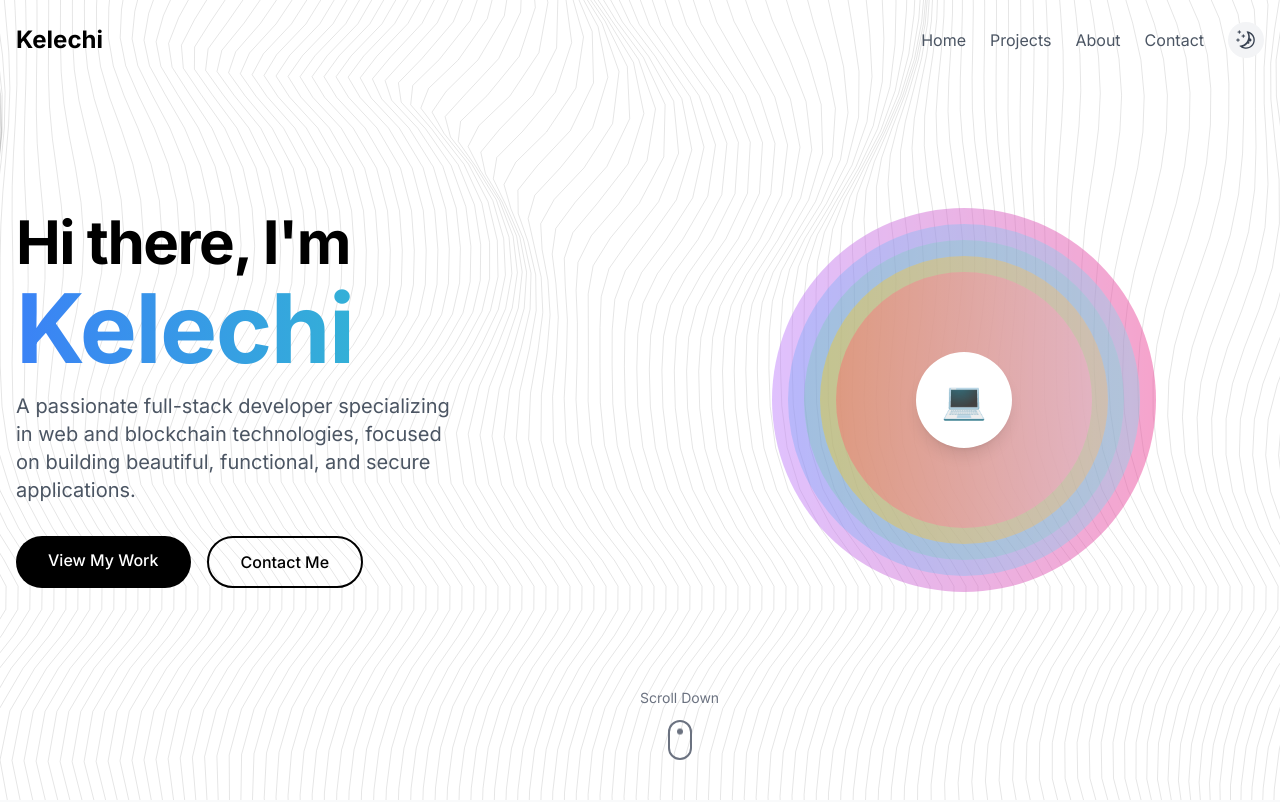
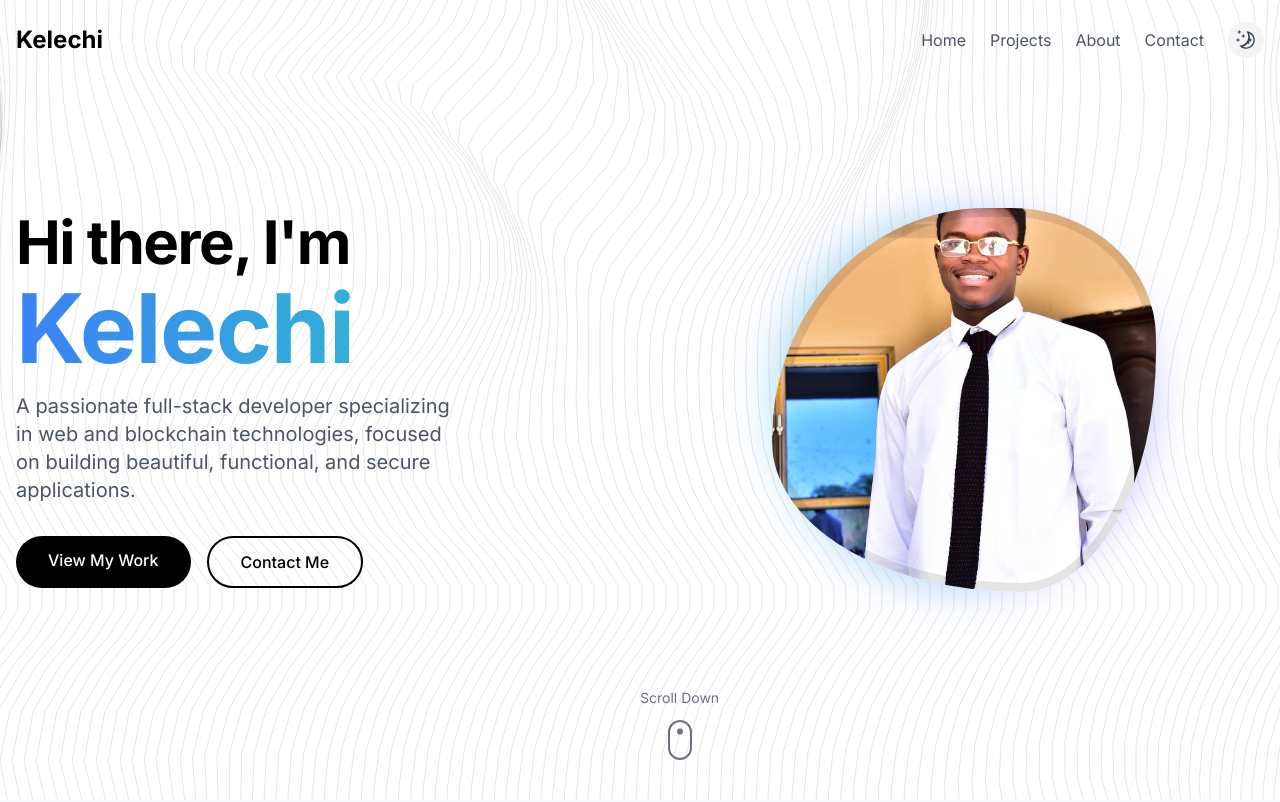
Before and after one commit to nuel232/portfolio, a Next.js app: page / in a window 1280 px wide. Shown: the top 802 px of the page. Built offline with nearby package versions, Linux system fonts and the light colour scheme.

Commit message:
feat: add animated profile image to hero section

```diff
--- a/src/app/globals.css
+++ b/src/app/globals.css
@@ -147,3 +147,52 @@ select:focus-visible {
 section {
   @apply scroll-mt-20;
 }
+
+/* Profile image animation */
+@keyframes profile_animate {
+  0% {
+    border-radius: 60% 40% 30% 70% / 60% 30% 70% 40%;
+  }
+  50% {
+    border-radius: 30% 60% 70% 40% / 50% 60% 30% 60%;
+  }
+  100% {
+    border-radius: 60% 40% 30% 70% / 60% 30% 70% 40%;
+  }
+}
+
+/* Improved profile border animation to match the screenshot */
+@keyframes border_animate {
+  0% {
+    border-top-right-radius: 40.0892% 30.0138%;
+    border-bottom-left-radius: 69.0028% 40.0028%;
+    border-bottom-right-radius: 30.0138% 69.8615%;
+    border-top-left-radius: 59.9862% 59.9954%;
+  }
+  50% {
+    border-top-right-radius: 30% 60%;
+    border-bottom-left-radius: 50% 40%;
+    border-bottom-right-radius: 70% 30%;
+    border-top-left-radius: 40% 70%;
+  }
+  100% {
+    border-top-right-radius: 40.0892% 30.0138%;
+    border-bottom-left-radius: 69.0028% 40.0028%;
+    border-bottom-right-radius: 30.0138% 69.8615%;
+    border-top-left-radius: 59.9862% 59.9954%;
+  }
+}
+
+.profile_animate {
+  animation: border_animate 8s ease-in-out infinite;
+}
+
+.home_img {
+  border-radius: 60% 40% 30% 70% / 60% 30% 70% 40%;
+  border: 9px solid rgba(255, 255, 255, 0.3);
+  display: flex;
+  justify-self: center;
+  width: 300px;
+  height: 300px;
+  animation: profile_animate 8s ease-in-out infinite;
+}
--- a/src/components/Hero.tsx
+++ b/src/components/Hero.tsx
@@ -4,6 +4,7 @@ import { Waves } from "@/components/ui/waves-background";
 import { useTheme } from "next-themes";
 import { useEffect, useState } from "react";
 import { motion } from "framer-motion";
+import Image from "next/image";
 
 const Hero = () => {
   const { theme } = useTheme();
@@ -75,23 +76,39 @@ const Hero = () => {
             </div>
           </motion.div>
 
-          {/* Right side - animated circles with original colors */}
+          {/* Right side - profile image with animated borders */}
           <motion.div
             initial={{ opacity: 0, scale: 0.9 }}
             animate={{ opacity: 1, scale: 1 }}
             transition={{ duration: 0.6, delay: 0.2 }}
             className="flex justify-center"
           >
-            <div className="relative w-64 h-64 sm:w-80 sm:h-80 lg:w-96 lg:h-96">
-              <div className="absolute inset-0 rounded-full bg-gradient-to-r from-purple-400 to-pink-500 opacity-20 dark:opacity-30 animate-pulse"></div>
-              <div className="absolute inset-4 rounded-full bg-gradient-to-r from-blue-400 to-cyan-300 opacity-20 dark:opacity-30 animate-pulse [animation-delay:0.5s]"></div>
-              <div className="absolute inset-8 rounded-full bg-gradient-to-r from-green-400 to-teal-300 opacity-20 dark:opacity-30 animate-pulse [animation-delay:1s]"></div>
-              <div className="absolute inset-12 rounded-full bg-gradient-to-r from-yellow-400 to-orange-300 opacity-20 dark:opacity-30 animate-pulse [animation-delay:1.5s]"></div>
-              <div className="absolute inset-16 rounded-full bg-gradient-to-r from-red-400 to-pink-300 opacity-20 dark:opacity-30 animate-pulse [animation-delay:2s]"></div>
-              <div className="absolute inset-0 flex items-center justify-center">
-                <div className="w-24 h-24 rounded-full bg-white dark:bg-black shadow-lg flex items-center justify-center">
-                  <span className="text-4xl">💻</span>
-                </div>
+            <div className="relative w-64 h-64 sm:w-80 sm:h-80 lg:w-96 lg:h-96 flex items-center justify-center">
+              {/* Glow effects behind the profile image */}
+              <div className="absolute w-full h-full rounded-full bg-gradient-to-r from-blue-500 to-purple-500 opacity-20 dark:opacity-30 blur-xl"></div>
+              <div className="absolute w-[90%] h-[90%] rounded-full bg-gradient-to-r from-teal-400 to-blue-400 opacity-20 dark:opacity-30 blur-xl animate-pulse"></div>
+
+              {/* Profile image with animated border */}
+              <div className="profile_animate w-full h-full overflow-hidden relative z-10">
+                <Image
+                  src="/profile.jpg"
+                  alt="Kelechi"
+                  fill
+                  sizes="(max-width: 640px) 256px, (max-width: 768px) 320px, 384px"
+                  className="object-cover"
+                  style={{ width: '100%', height: '100%' }}
+                  priority
+                />
+                {/* Animated border overlay */}
+                <div
+                  className="absolute inset-0 profile_animate z-20 pointer-events-none"
+                  style={{
+                    border: theme === "dark" ? "9px solid rgba(255, 255, 255, 0.3)" : "9px solid rgba(0, 0, 0, 0.1)",
+                    boxShadow: theme === "dark"
+                      ? "0 0 20px rgba(255, 255, 255, 0.15)"
+                      : "0 0 20px rgba(0, 0, 0, 0.1)"
+                  }}
+                />
               </div>
             </div>
           </motion.div>
```
